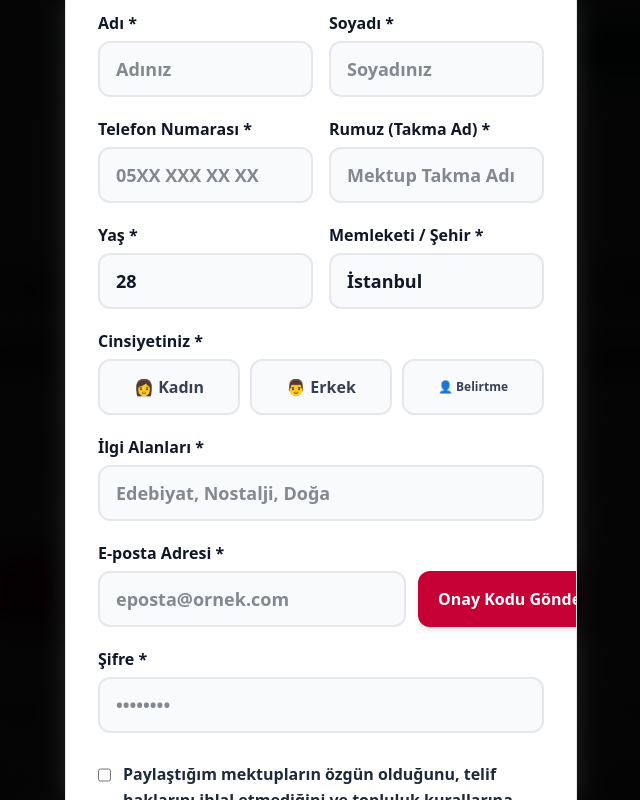
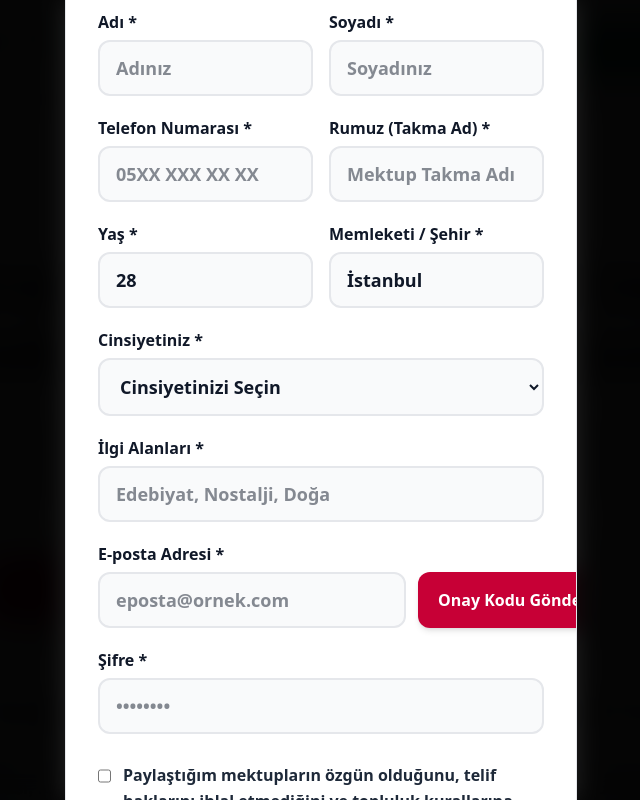
Before and after one commit to tozcane/mektup-arkadasi, a Next.js app: page / in a window 1280 px wide. Both pictures are taken after a click on the button "Giriş Yap / Üye Ol". Shown: the top 800 px of the page, without its empty margins (319-959 px from the left). Built offline with nearby package versions, Linux system fonts and the light colour scheme; a web font is replaced by a local one.

Commit message:
Convert gender input fields in signup and profile modals to premium dropdown select elements

```diff
--- a/components/dma/AuthModal.tsx
+++ b/components/dma/AuthModal.tsx
@@ -306,50 +306,24 @@ export const AuthModal: React.FC = () => {
                 </div>
               </div>
 
-              {/* Cinsiyet Seçimi (Yeni Hane - 3 Seçenek) */}
+              {/* Cinsiyet Seçimi (Açılır Menü / Dropdown) */}
               <div>
                 <label className="block text-gray-955 font-extrabold mb-1.5 text-base">Cinsiyetiniz *</label>
-                <div className="grid grid-cols-3 gap-2.5">
-                  <button
-                    type="button"
-                    onClick={() => setGender('Kadın')}
-                    className={`py-3.5 rounded-xl border-2 font-bold text-[13px] sm:text-base cursor-pointer transition-all flex items-center justify-center gap-1.5 ${
-                      gender === 'Kadın'
-                        ? 'bg-rose-50 border-rose-700 text-rose-800 ring-2 ring-rose-200'
-                        : isSubmittedAttempt && !gender
-                        ? 'border-rose-500 bg-rose-50/20 text-rose-700'
-                        : 'bg-gray-50 border-gray-200 text-gray-700 hover:bg-gray-100'
-                    }`}
-                  >
-                    👩 Kadın
-                  </button>
-                  <button
-                    type="button"
-                    onClick={() => setGender('Erkek')}
-                    className={`py-3.5 rounded-xl border-2 font-bold text-[13px] sm:text-base cursor-pointer transition-all flex items-center justify-center gap-1.5 ${
-                      gender === 'Erkek'
-                        ? 'bg-rose-50 border-rose-700 text-rose-800 ring-2 ring-rose-200'
-                        : isSubmittedAttempt && !gender
-                        ? 'border-rose-500 bg-rose-50/20 text-rose-700'
-                        : 'bg-gray-50 border-gray-200 text-gray-700 hover:bg-gray-100'
-                    }`}
-                  >
-                    👨 Erkek
-                  </button>
-                  <button
-                    type="button"
-                    onClick={() => setGender('Belirtmek İstemiyorum')}
-                    className={`py-3.5 rounded-xl border-2 font-bold text-[11px] sm:text-xs leading-tight cursor-pointer transition-all flex items-center justify-center gap-1.5 text-center ${
-                      gender === 'Belirtmek İstemiyorum'
-                        ? 'bg-rose-50 border-rose-700 text-rose-800 ring-2 ring-rose-200'
-                        : isSubmittedAttempt && !gender
-                        ? 'border-rose-500 bg-rose-50/20 text-rose-700'
-                        : 'bg-gray-50 border-gray-200 text-gray-700 hover:bg-gray-100'
-                    }`}
-                  >
-                    👤 Belirtme
-                  </button>
-                </div>
+                <select
+                  required
+                  value={gender}
+                  onChange={e => setGender(e.target.value as any)}
+                  className={`w-full bg-gray-50 border-2 rounded-xl px-4 py-3.5 text-gray-955 focus:outline-none text-lg font-bold transition-all cursor-pointer ${
+                    isSubmittedAttempt && !gender
+                      ? 'border-rose-500 bg-rose-50/20'
+                      : 'border-gray-200 focus:border-rose-700'
+                  }`}
+                >
+                  <option value="" disabled>Cinsiyetinizi Seçin</option>
+                  <option value="Kadın">👩 Kadın</option>
+                  <option value="Erkek">👨 Erkek</option>
+                  <option value="Belirtmek İstemiyorum">👤 Belirtmek İstemiyorum</option>
+                </select>
               </div>
 
               <div>
--- a/components/dma/ProfileModal.tsx
+++ b/components/dma/ProfileModal.tsx
@@ -123,44 +123,19 @@ export const ProfileModal: React.FC = () => {
             </div>
           </div>
 
-          {/* Cinsiyet Seçimi (3 Seçenekli) */}
+          {/* Cinsiyet Seçimi (Açılır Menü / Dropdown) */}
           <div>
             <label className="block text-gray-900 font-bold mb-2 text-base">Cinsiyetim</label>
-            <div className="grid grid-cols-3 gap-2.5">
-              <button
-                type="button"
-                onClick={() => setGender('Kadın')}
-                className={`py-3.5 rounded-xl border-2 font-bold text-xs sm:text-sm cursor-pointer transition-all flex items-center justify-center gap-1.5 ${
-                  gender === 'Kadın'
-                    ? 'bg-rose-50 border-rose-700 text-rose-800 ring-2 ring-rose-200'
-                    : 'bg-gray-50 border-gray-200 text-gray-700 hover:bg-gray-100'
-                }`}
-              >
-                👩 Kadın
-              </button>
-              <button
-                type="button"
-                onClick={() => setGender('Erkek')}
-                className={`py-3.5 rounded-xl border-2 font-bold text-xs sm:text-sm cursor-pointer transition-all flex items-center justify-center gap-1.5 ${
-                  gender === 'Erkek'
-                    ? 'bg-rose-50 border-rose-700 text-rose-800 ring-2 ring-rose-200'
-                    : 'bg-gray-50 border-gray-200 text-gray-700 hover:bg-gray-100'
-                }`}
-              >
-                👨 Erkek
-              </button>
-              <button
-                type="button"
-                onClick={() => setGender('Belirtmek İstemiyorum')}
-                className={`py-3.5 rounded-xl border-2 font-bold text-[10px] sm:text-xs leading-tight cursor-pointer transition-all flex items-center justify-center gap-1.5 text-center ${
-                  gender === 'Belirtmek İstemiyorum'
-                    ? 'bg-rose-50 border-rose-700 text-rose-800 ring-2 ring-rose-200'
-                    : 'bg-gray-50 border-gray-200 text-gray-700 hover:bg-gray-100'
-                }`}
-              >
-                👤 Belirtme
-              </button>
-            </div>
+            <select
+              value={gender}
+              onChange={e => setGender(e.target.value as any)}
+              className="w-full bg-gray-50 border-2 border-gray-200 rounded-xl px-4 py-3 text-gray-900 focus:outline-none focus:border-rose-700 text-base font-medium cursor-pointer"
+            >
+              <option value="" disabled>Cinsiyetinizi Seçin</option>
+              <option value="Kadın">👩 Kadın</option>
+              <option value="Erkek">👨 Erkek</option>
+              <option value="Belirtmek İstemiyorum">👤 Belirtmek İstemiyorum</option>
+            </select>
           </div>
 
           <div>
```
